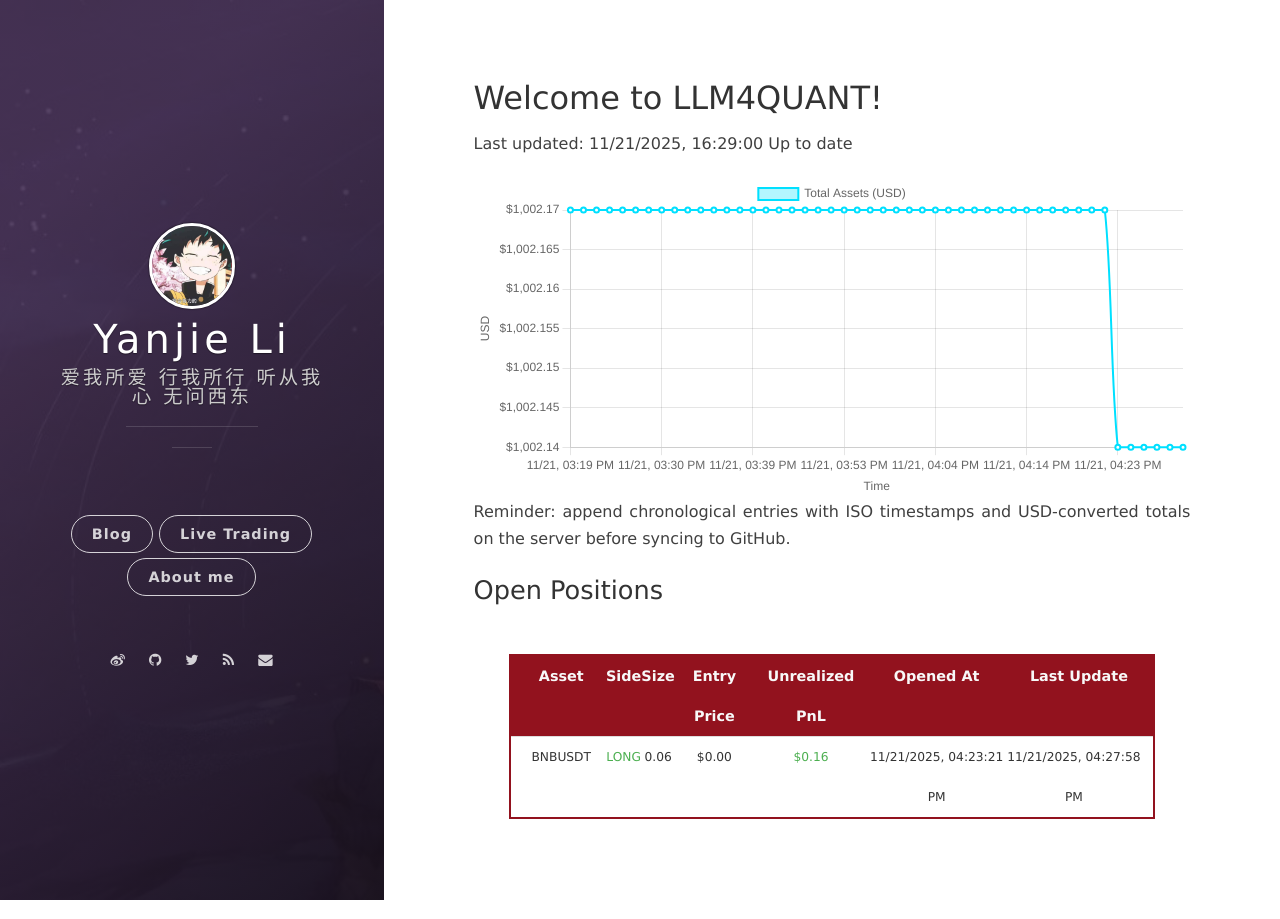
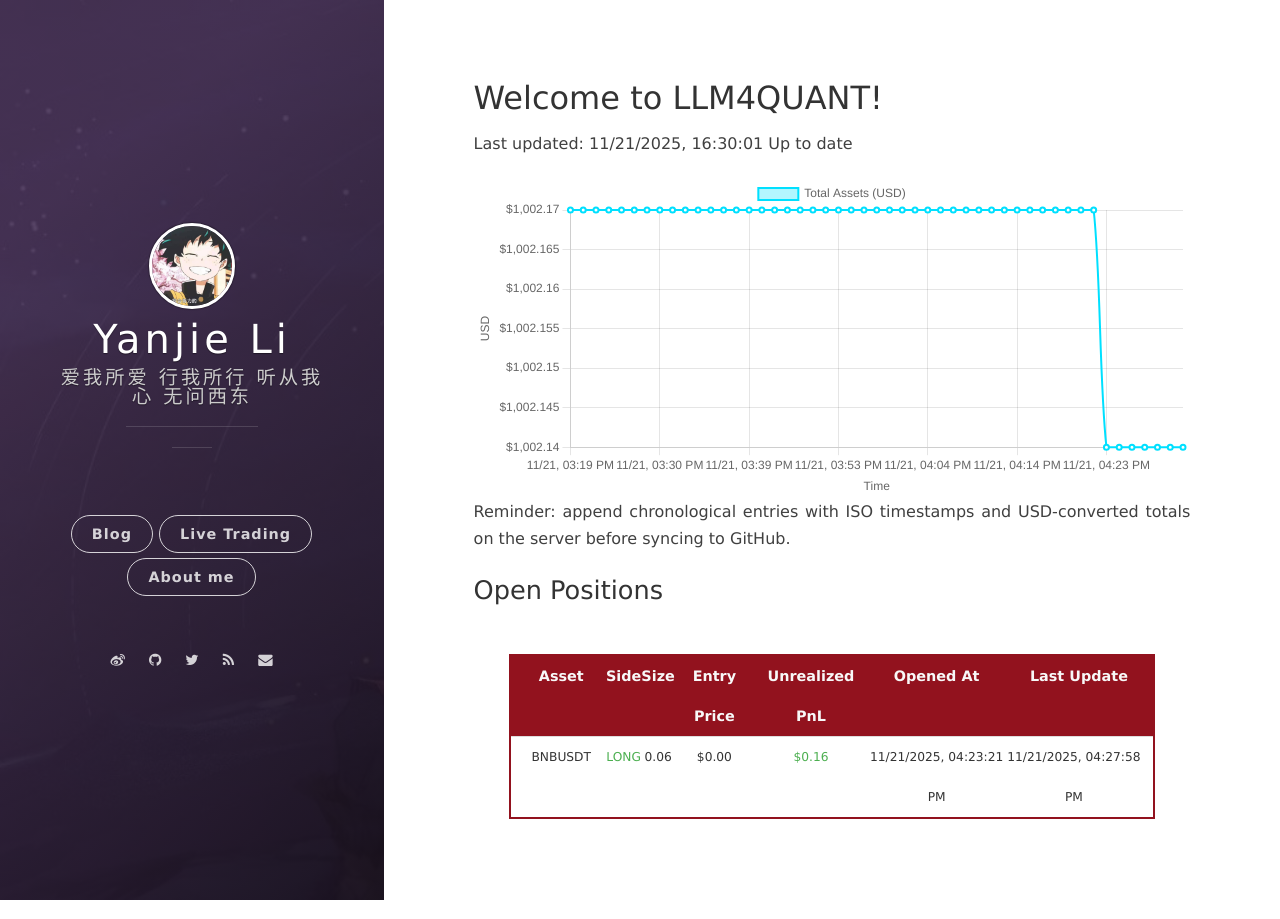
Before and after one commit to leeyegy/leeyegy.github.io, a Jekyll site: the page built from live-trading.html, in a window 1280 px wide. Built offline with Jekyll 4.4.1, drawn with Linux system fonts in a browser that asks for light colours; nearby versions of some CDN libraries.

Commit message:
AccountMonitor: update balance history 2025-11-22T00:30:01+08:00

```diff
--- a/assets/data/binance/balance-history.json
+++ b/assets/data/binance/balance-history.json
@@ -1,5 +1,5 @@
 {
-  "generatedAt": "2025-11-22T00:29:00+08:00",
+  "generatedAt": "2025-11-22T00:30:01+08:00",
   "asset": "total_usd_value",
   "history": [
     {
@@ -193,6 +193,10 @@
     {
       "timestamp": "2025-11-22T00:29:00+08:00",
       "totalUsd": 1002.14291411
+    },
+    {
+      "timestamp": "2025-11-22T00:30:01+08:00",
+      "totalUsd": 1002.14291411
     }
   ]
 }
```
